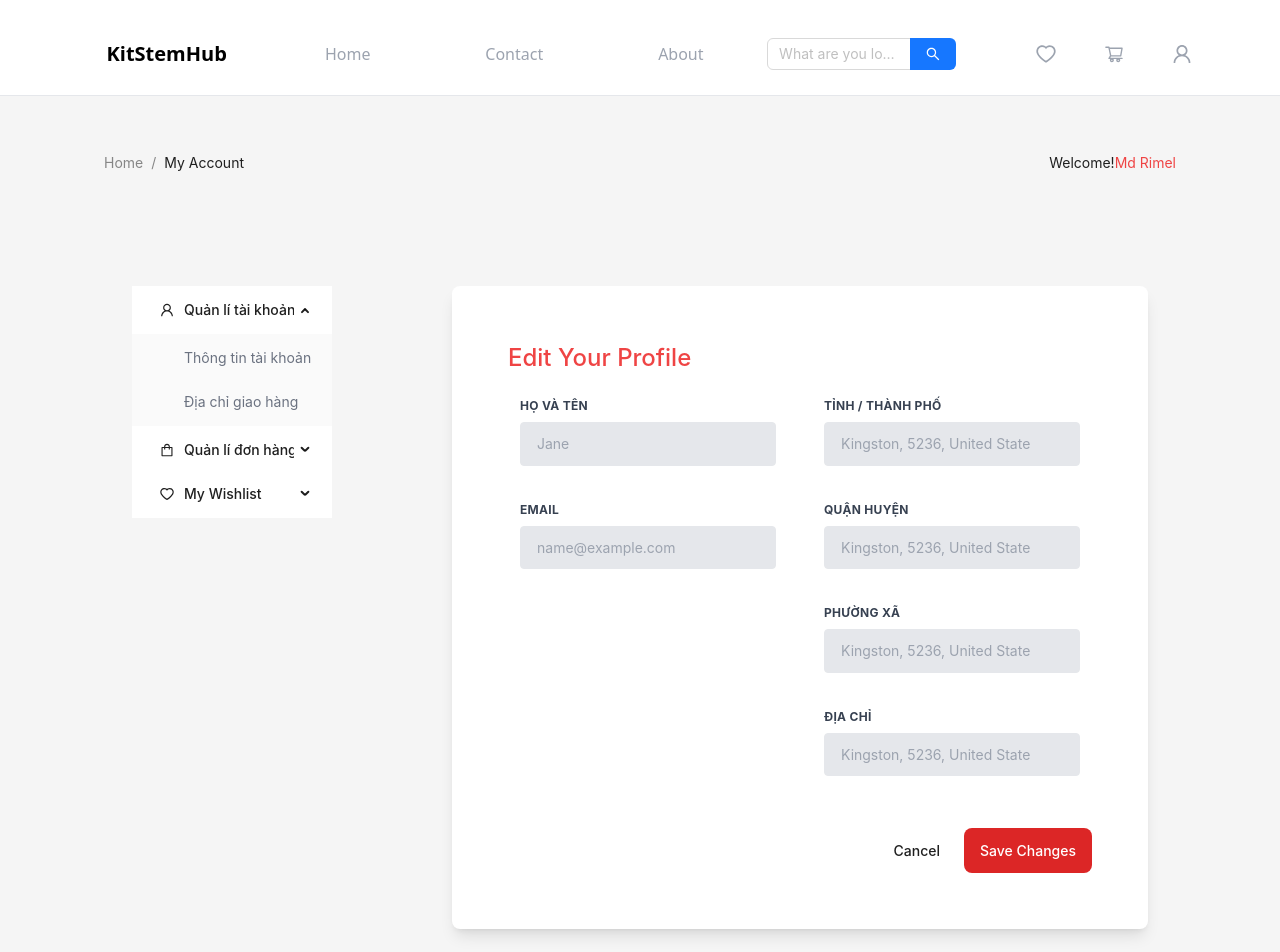
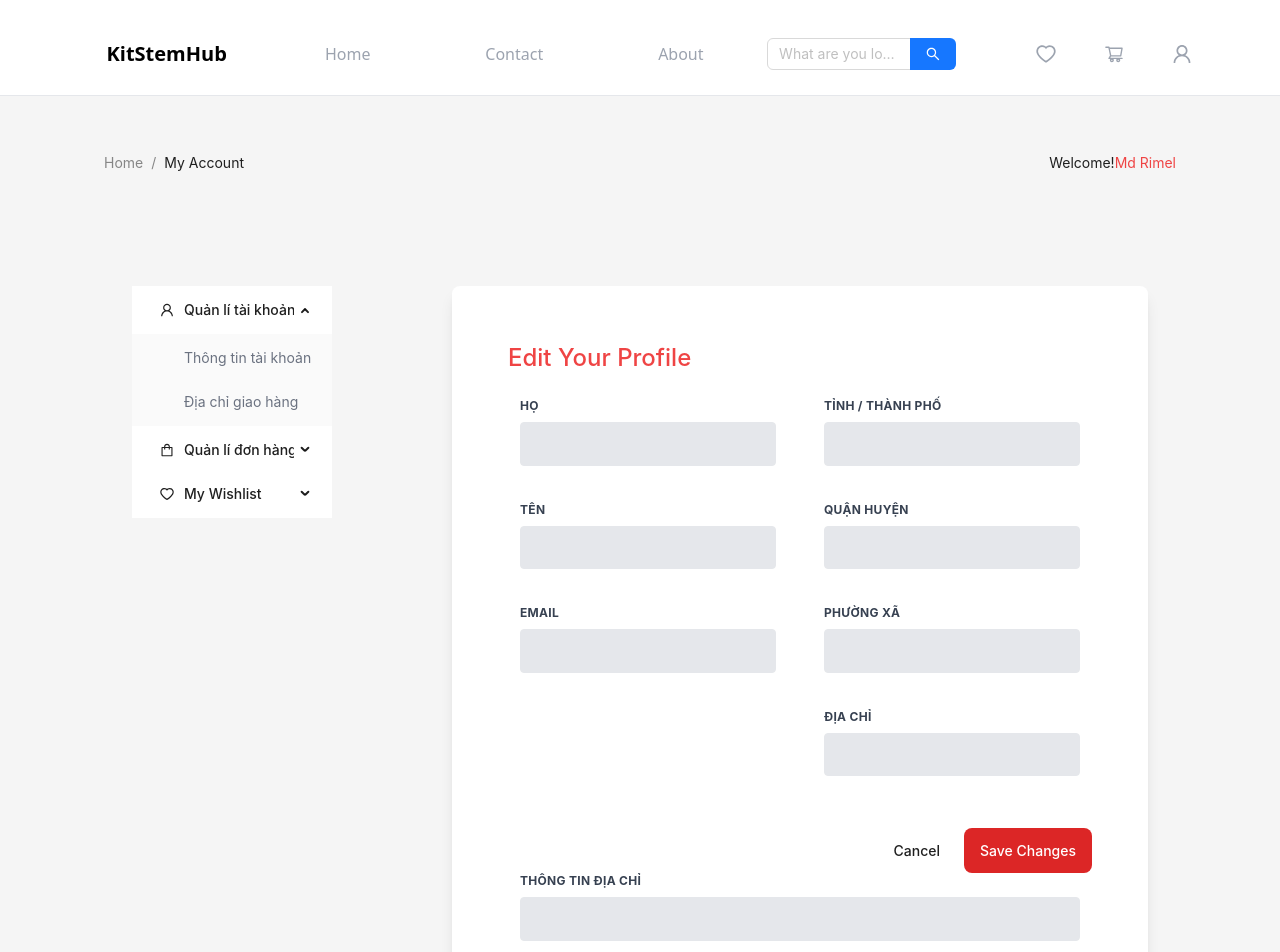
Before and after one commit to LMKhoa123/KitStemHub-FE-Customer, a React (Vite) app in the folder KitStemHub-Customer/: page /profile/profileinfo in a window 1280 px wide. Shown: the top 952 px of the page. Built offline with nearby package versions, Linux system fonts and the light colour scheme; no server answers.

Commit message:
update call api profile

```diff
--- a/KitStemHub-Customer/src/components/profile/profilecart/ProfileCart.jsx
+++ b/KitStemHub-Customer/src/components/profile/profilecart/ProfileCart.jsx
@@ -6,7 +6,7 @@ import ProfileSidebar from "../profilesidebar/ProfileSidebar";
 
 function ProfileCart() {
   return (
-    <Layout className="">
+    <Layout className="h-screen">
       <Content className="px-11">
         {/* Nav profile */}
         <ProfileNav />
--- a/KitStemHub-Customer/src/components/profile/profileinfo/formmyprofile/FormMyProfile.jsx
+++ b/KitStemHub-Customer/src/components/profile/profileinfo/formmyprofile/FormMyProfile.jsx
@@ -1,104 +1,201 @@
-import {} from "antd";
+import { useEffect, useState } from "react";
+import api from "../../../../config/axios";
 
 function FormMyProfile() {
+  const [profileData, setProfileData] = useState({
+    firstName: "",
+    lastName: "",
+    userName: "",
+    city: "",
+    district: "",
+    ward: "",
+    addressStreet: "",
+    address: "",
+  });
+
+  // Fetch profile data
+  const fetchProfile = async () => {
+    try {
+      const response = await api.get("Profile");
+      console.log("Lấy dữ liệu thành công", response.data);
+      setProfileData({
+        firstName: response.data.details.profile.firstName || "",
+        lastName: response.data.details.profile.lastName || "",
+        userName: response.data.details.profile.userName || "",
+        address: response.data.details.profile.address || "",
+      });
+    } catch (error) {
+      console.log("Lấy dữ liệu thất bại", error);
+    }
+  };
+
+  // const fetchEmail = async () => {
+  //   try {
+  //     const response = await api.
+  //   } catch (error) {
+
+  //   }
+  // }
+
+  // Update profile data (PUT request)
+  const updateProfile = async () => {
+    const combinedAddress = `${profileData.addressStreet}, ${profileData.ward}, ${profileData.district}, ${profileData.city}`;
+
+    const updatedProfile = {
+      ...profileData,
+      address: combinedAddress, // Set the full address
+    };
+
+    try {
+      const response = await api.put("Profile", updatedProfile);
+      console.log("Profile updated successfully", response.data);
+      setProfileData(response.data);
+    } catch (error) {
+      console.log("Error updating profile", error);
+    }
+  };
+
+  useEffect(() => {
+    fetchProfile();
+  }, []);
+
   return (
     <div className="bg-white p-14 rounded-lg shadow-lg max-w-4xl">
       <h1 className="mb-6 text-red-500 text-2xl font-medium">
         Edit Your Profile
       </h1>
-      <div className="form-container flex flex-col md:flex-row gap-6">
-        <form className="flex flex-col gap-6 w-full md:w-1/2">
-          <div className="form-group flex flex-col div1">
-            <div className="w-full px-3 mb-6 ">
+      <div className="form-container flex gap-6">
+        <form className="flex flex-col md:w-1/2">
+          <div className="form-group flex flex-col">
+            <div className="w-full px-3 mb-6">
               <label
                 className="block uppercase tracking-wide text-gray-700 text-xs font-bold mb-2"
-                htmlFor="grid-first-name"
+                htmlFor="name"
               >
-                Họ và Tên
+                Họ
               </label>
               <input
                 className="appearance-none block w-64 bg-gray-200 text-gray-700 border rounded py-3 px-4 mb-3 leading-tight focus:outline-none focus:bg-white"
-                id="grid-first-name"
+                id="name"
                 type="text"
-                placeholder="Jane"
+                value={profileData.firstName}
+                onChange={(e) =>
+                  setProfileData({ ...profileData, firstName: e.target.value })
+                }
+              />
+            </div>
+            <div className="w-full px-3 mb-6">
+              <label
+                className="block uppercase tracking-wide text-gray-700 text-xs font-bold mb-2"
+                htmlFor="name"
+              >
+                Tên
+              </label>
+              <input
+                className="appearance-none block w-64 bg-gray-200 text-gray-700 border rounded py-3 px-4 mb-3 leading-tight focus:outline-none focus:bg-white"
+                id="name"
+                type="text"
+                value={profileData.lastName}
+                onChange={(e) =>
+                  setProfileData({ ...profileData, lastName: e.target.value })
+                }
               />
             </div>
             <div className="w-full mb-6 px-3">
               <label
                 className="block uppercase tracking-wide text-gray-700 text-xs font-bold mb-2"
-                htmlFor="grid-last-name"
+                htmlFor="email"
               >
                 Email
               </label>
               <input
                 className="appearance-none block w-64 bg-gray-200 text-gray-700 border border-gray-200 rounded py-3 mb-3 px-4 leading-tight focus:outline-none focus:bg-white focus:border-gray-500"
-                id="grid-last-name"
+                id="email"
                 type="email"
-                placeholder="name@example.com"
+                value={profileData.userName}
+                onChange={(e) =>
+                  setProfileData({ ...profileData, userName: e.target.value })
+                }
+                disabled
               />
             </div>
           </div>
         </form>
 
-        <form className="flex flex-col gap-6 w-full md:w-1/2">
+        <form className="flex flex-col md:w-1/2">
           <div className="form-group flex flex-col div2">
             <div className="w-full px-3 mb-6">
               <label
                 className="block uppercase tracking-wide text-gray-700 text-xs font-bold mb-2"
-                htmlFor="grid-first-name"
+                htmlFor="city"
               >
                 Tỉnh / Thành phố
               </label>
               <input
                 className="appearance-none block w-64 bg-gray-200 text-gray-700 border rounded py-3 px-4 mb-3 leading-tight focus:outline-none focus:bg-white"
-                id="grid-first-name"
+                id="city"
                 type="text"
-                placeholder="Kingston, 5236, United State"
+                value={profileData.city}
+                onChange={(e) =>
+                  setProfileData({ ...profileData, city: e.target.value })
+                }
               />
             </div>
 
             <div className="w-full px-3 mb-6">
               <label
                 className="block uppercase tracking-wide text-gray-700 text-xs font-bold mb-2"
-                htmlFor="grid-last-name"
+                htmlFor="district"
               >
                 Quận huyện
               </label>
               <input
                 className="appearance-none block w-64 bg-gray-200 text-gray-700 border border-gray-200 rounded py-3 mb-3 px-4 leading-tight focus:outline-none focus:bg-white focus:border-gray-500"
-                id="grid-last-name"
+                id="district"
                 type="text"
-                placeholder="Kingston, 5236, United State"
+                value={profileData.district}
+                onChange={(e) =>
+                  setProfileData({ ...profileData, district: e.target.value })
+                }
               />
             </div>
 
             <div className="w-full px-3 mb-6">
               <label
                 className="block uppercase tracking-wide text-gray-700 text-xs font-bold mb-2"
-                htmlFor="grid-last-name"
+                htmlFor="ward"
               >
                 Phường Xã
               </label>
               <input
                 className="appearance-none block w-64 bg-gray-200 text-gray-700 border border-gray-200 rounded py-3 mb-3 px-4 leading-tight focus:outline-none focus:bg-white focus:border-gray-500"
-                id="grid-last-name"
+                id="ward"
                 type="text"
-                placeholder="Kingston, 5236, United State"
+                value={profileData.ward}
+                onChange={(e) =>
+                  setProfileData({ ...profileData, ward: e.target.value })
+                }
               />
             </div>
 
             <div className="w-full px-3 mb-10">
               <label
                 className="block uppercase tracking-wide text-gray-700 text-xs font-bold mb-2"
-                htmlFor="grid-last-name"
+                htmlFor="address"
               >
                 Địa chỉ
               </label>
               <input
                 className="appearance-none block w-64 bg-gray-200 text-gray-700 border border-gray-200 rounded py-3 mb-3 px-4 leading-tight focus:outline-none focus:bg-white focus:border-gray-500"
-                id="grid-last-name"
+                id="address"
                 type="text"
-                placeholder="Kingston, 5236, United State"
+                value={profileData.addressStreet}
+                onChange={(e) =>
+                  setProfileData({
+                    ...profileData,
+                    addressStreet: e.target.value,
+                  })
+                }
               />
             </div>
 
@@ -106,13 +203,34 @@ function FormMyProfile() {
               <div className="mr-3 p-3 font-medium">
                 <a href="#">Cancel</a>
               </div>
-              <div className="flex bg-red-600 justify-center align-middle p-3 rounded-lg text-white font-medium w-32">
+              <div
+                className="flex bg-red-600 justify-center align-middle p-3 rounded-lg text-white font-medium w-32"
+                onClick={updateProfile}
+              >
                 <a>Save Changes</a>
               </div>
             </div>
           </div>
         </form>
       </div>
+      <div className="w-full px-3 mb-10">
+        <label
+          className="block uppercase tracking-wide text-gray-700 text-xs font-bold mb-2"
+          htmlFor="address"
+        >
+          Thông tin Địa chỉ
+        </label>
+        <input
+          className="appearance-none block w-full bg-gray-200 text-gray-700 border border-gray-200 rounded py-3 mb-3 px-4 leading-tight focus:outline-none focus:bg-white focus:border-gray-500"
+          id="address"
+          type="text"
+          value={profileData.address}
+          onChange={(e) =>
+            setProfileData({ ...profileData, address: e.target.value })
+          }
+          disabled
+        />
+      </div>
     </div>
   );
 }
--- a/KitStemHub-Customer/src/components/profile/profilelab/ProfileLab.jsx
+++ b/KitStemHub-Customer/src/components/profile/profilelab/ProfileLab.jsx
@@ -7,7 +7,7 @@ const { Content } = Layout;
 
 function ProfileLab() {
   return (
-    <Layout className="">
+    <Layout className="h-screen">
       <Content className="px-12">
         {/* Nav profile */}
         <ProfileNav />
--- a/KitStemHub-Customer/src/components/profile/profilesidebar/ProfileSidebar.jsx
+++ b/KitStemHub-Customer/src/components/profile/profilesidebar/ProfileSidebar.jsx
@@ -5,12 +5,18 @@ import {
 } from "@ant-design/icons";
 import { Layout, Menu } from "antd";
 import Sider from "antd/es/layout/Sider";
+import { useNavigate } from "react-router-dom";
 
 // eslint-disable-next-line react/prop-types
 const MenuItem = ({ label, className }) => {
   return <span className={className}>{label}</span>;
 };
 
+function ProfileSidebar() {
+  const navigate = useNavigate();
+  const handleNavigate = (path) => () => {
+    navigate(path);
+  };
   const items = [
     {
       key: "sub1",
@@ -22,10 +28,14 @@ const items = [
           label: (
             <MenuItem label="Thông tin tài khoản" className="text-gray-500" />
           ),
+          onClick: handleNavigate("/profile/profileinfo"),
         },
         {
           key: "2",
-        label: <MenuItem label="Địa chỉ giao hàng" className="text-gray-500" />,
+          label: (
+            <MenuItem label="Địa chỉ giao hàng" className="text-gray-500" />
+          ),
+          onClick: handleNavigate("/profile/profileaddress"),
         },
       ],
     },
@@ -36,11 +46,15 @@ const items = [
       children: [
         {
           key: "3",
-        label: <MenuItem label="Đơn hàng của bạn" className="text-gray-500" />,
+          label: (
+            <MenuItem label="Đơn hàng của bạn" className="text-gray-500" />
+          ),
+          onClick: handleNavigate("/profile/profilecart"),
         },
         {
           key: "4",
           label: <MenuItem label="Bài Lab đã tải" className="text-gray-500" />,
+          onClick: handleNavigate("/profile/profilelab"),
         },
       ],
     },
@@ -51,8 +65,6 @@ const items = [
       children: [{}, {}],
     },
   ];
-
-function ProfileSidebar() {
   return (
     <Layout className="shrink p-14 pl-14">
       <Sider width={200}>
--- a/KitStemHub-Customer/src/config/axios.jsx
+++ b/KitStemHub-Customer/src/config/axios.jsx
@@ -1,5 +1,5 @@
 import axios from "axios";
-const baseUrl = "https://54.66.193.22:5000/api/Users/";
+const baseUrl = "http://54.66.193.22:5001/api/Users/";
 
 const config = {
   baseUrl: baseUrl,
@@ -43,7 +43,7 @@ api.interceptors.response.use(
         const currentRefreshToken = localStorage.getItem("refreshToken");
         console.log(currentRefreshToken);
         const response = await axios.post(
-          `https://54.66.193.22:5000/api/Users/RefreshToken/${currentRefreshToken}`
+          `http://54.66.193.22:5001/api/Users/RefreshToken/${currentRefreshToken}`
         );
         console.log("ggggg" + response.data);
         const { accessToken, refreshToken } = response.data.details;
--- a/KitStemHub-Customer/src/pages/profilepage/ProfilePage.jsx
+++ b/KitStemHub-Customer/src/pages/profilepage/ProfilePage.jsx
@@ -4,7 +4,7 @@ import NavbarUser from "../../components/navbar/navbaruser/NavbarUser";
 
 function ProfilePage() {
   return (
-    <div className="container mx-auto shrink h-screen">
+    <div className="w-full h-screen">
       <NavbarUser />
       <Outlet />
       <Footer />
```
Lines whose indentation alone changed are shown as unchanged.
